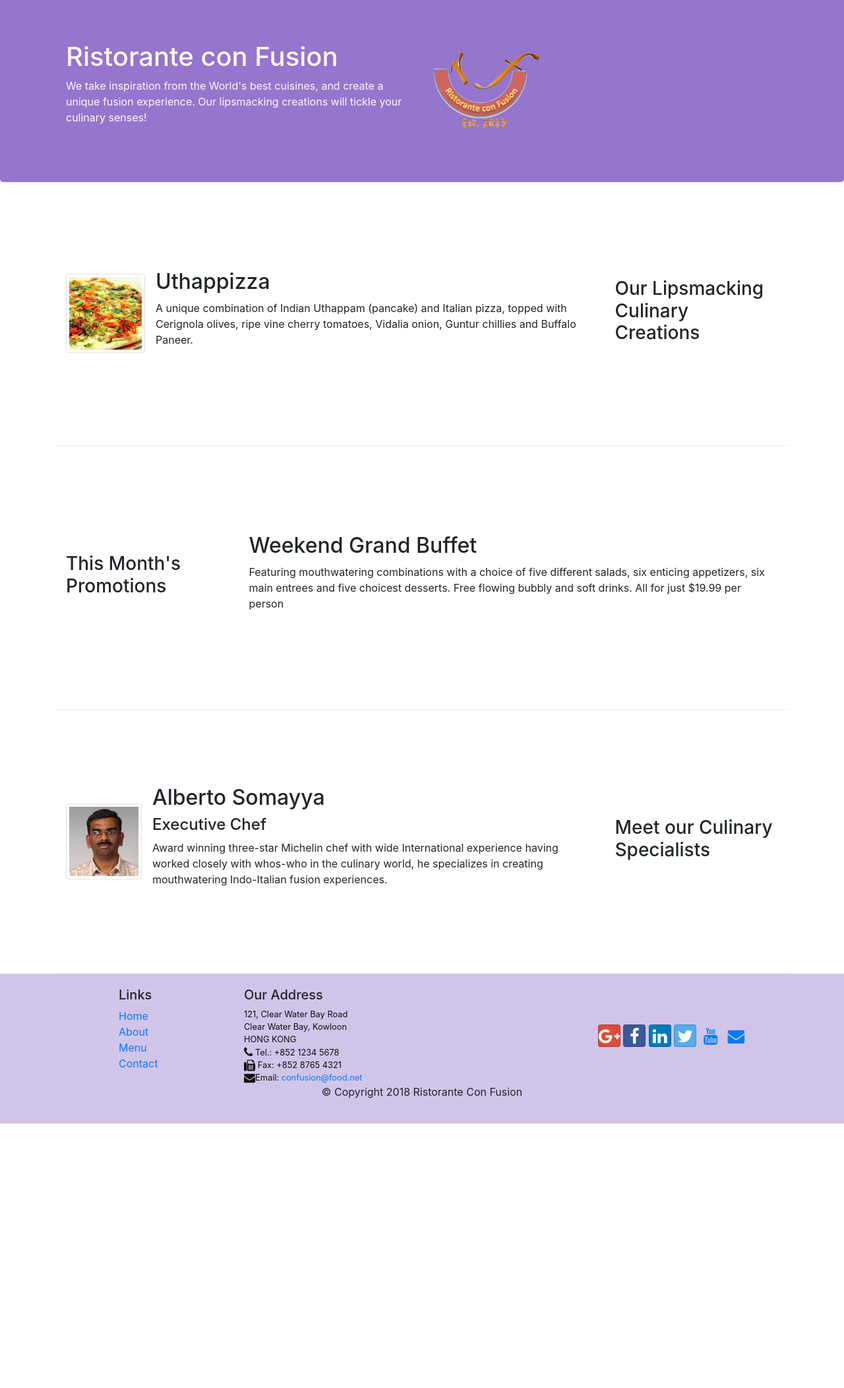
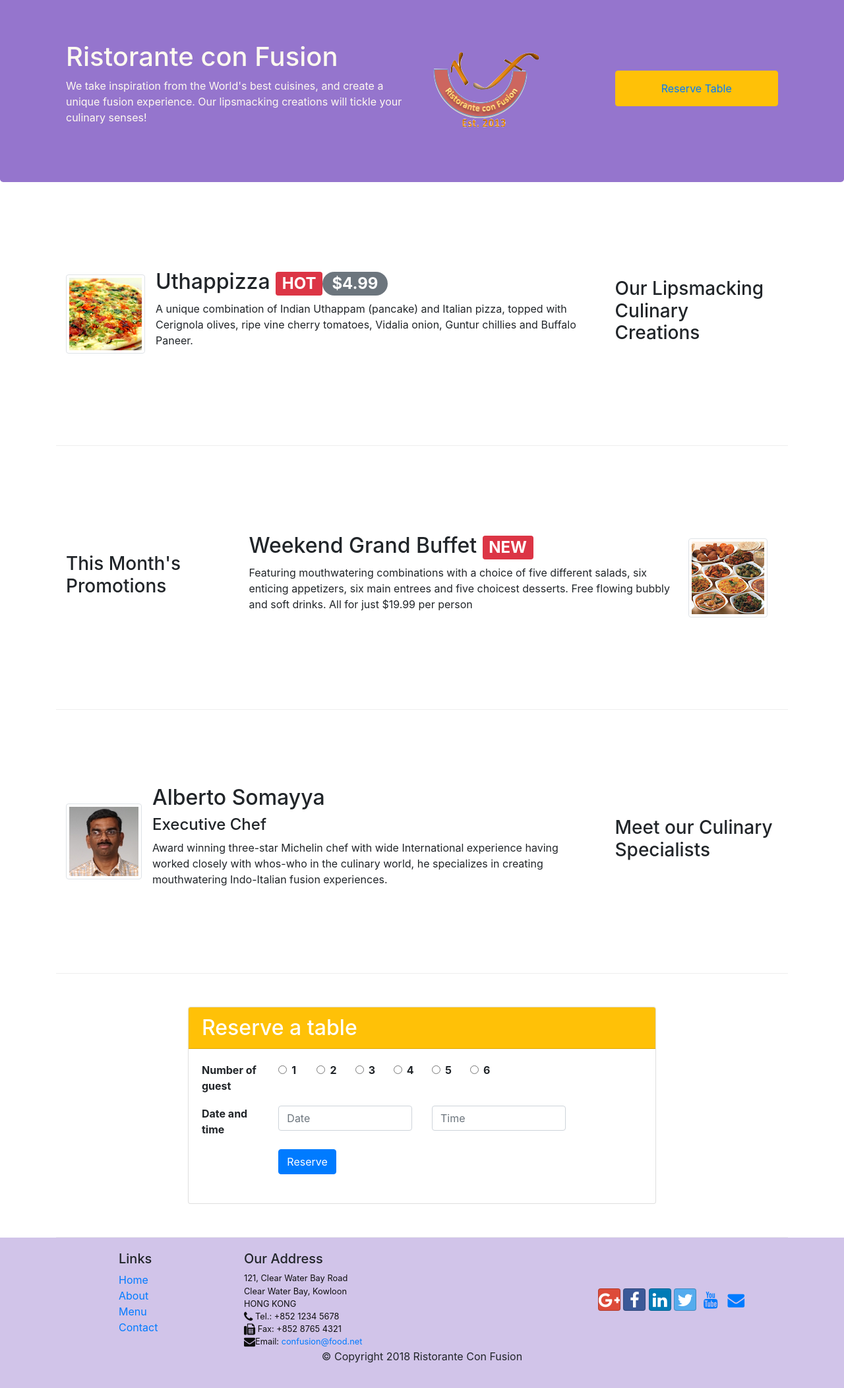
Before and after one commit to charbel-saad/charbelsaad, a PHP site: page / in a window 1280 px wide. Shown: the part 58-2162 px from the top of the page at 66% size. Before the commit the page ends 1761 px from the top, so only its background shows below. Run offline with PHP 8.4, Linux system fonts and the light colour scheme; some libraries are stand-ins or nearby versions.

Commit message:
tabs-nav

```diff
--- a/css/styles.css
+++ b/css/styles.css
@@ -38,3 +38,10 @@ body{
 .navbar-dark{
     background-color: #512DA8;
 }
+
+.tab-content {
+    border-left: 1px solid #ddd;
+    border-right: 1px solid #ddd;
+    border-bottom: 1px solid #ddd;
+    padding: 10px;
+}
--- a/index.html
+++ b/index.html
@@ -49,6 +49,10 @@
                 <div class="col-12 col-sm align-self-center">
                     <img src="img/logo.png" class="img-fluid">
                 </div>
+                <div class="col-12 col-sm align-self-center">
+
+                    <button  class="btn btn-warning btn-block"><a class="nav-link" href="#reserveTable" >Reserve Table</a> </button>
+                </div>
             </div>
         </div>
     </header>
@@ -63,7 +67,7 @@
                     <img class="d-flex mr-3 img-thumbnail align-self-center"
                             src="img/uthappizza.png" alt="Uthappizza">
                     <div class="media-body">
-                        <h2 class="mt-0">Uthappizza</h2>
+                        <h2 class="mt-0">Uthappizza <span class="badge badge-danger">HOT</span><span class="badge badge-pill badge-secondary">$4.99</span></h2>
                         <p class="d-none d-sm-block">A unique combination of Indian Uthappam (pancake) and
                             Italian pizza, topped with Cerignola olives, ripe vine
                             cherry tomatoes, Vidalia onion, Guntur chillies and
@@ -79,9 +83,19 @@
                 <h3>This Month's Promotions</h3>
             </div>
             <div class="col col-sm col-md">
-                <h2>Weekend Grand Buffet</h2>
-                <p class="d-none d-sm-block">Featuring mouthwatering combinations with a choice of five different salads, six enticing appetizers, six main entrees and five choicest desserts. Free flowing bubbly and soft drinks. All for just $19.99 per person </p>
+                <div class="media">
+                <div class="media-body">
+                <h2>Weekend Grand Buffet  <span class="badge badge-danger">NEW</span></h2>
+
+                <p class="d-none d-sm-block">Featuring mouthwatering combinations with a choice of five different salads, six enticing appetizers,
+                    six main entrees and five choicest desserts. Free flowing bubbly and soft drinks. All for just $19.99 per person </p>
+                </div>
+                <img class="d-flex mr-3 img-thumbnail align-self-center"
+                src="img/buffet.png" alt="buffet">
+                </div>
+
             </div>
+
         </div>
 
         <div class="row row-content align-items-center">
@@ -104,6 +118,99 @@
                 </div>
             </div>
         </div>
+<div id="reserveTable"></div>
+        <div class="row row-content align-items-center">
+            <div class="col-12 col-sm-2">
+
+            </div>
+            <div class="col-12 col-sm-8">
+                <div class="card">
+                    <h2 class="card-header bg-warning text-white">Reserve a table</h2>
+                    <div class="card-body">
+                        <dl class="row">
+                            <dt class="col-sm-2 ">Number of guest</dt>
+                            <dd class="col-1">
+                                <div class="form-check">
+                                    <input type="radio" class="form-check-input" name="approve" id="approve" value="">
+                                    <label class="form-check-label" for="approve">
+                                        <strong>1</strong>
+                                    </label>
+                                </div>
+                            </dd>
+                            <dd class="col-1">
+                                <div class="form-check">
+                                    <input type="radio" class="form-check-input" name="approve" id="approve" value="">
+                                    <label class="form-check-label" for="approve">
+                                        <strong>2</strong>
+                                    </label>
+                                </div>
+                            </dd>
+                            <dd class="col-1">
+                                <div class="form-check">
+                                    <input type="radio" class="form-check-input" name="approve" id="approve" value="">
+                                    <label class="form-check-label" for="approve">
+                                        <strong>3</strong>
+                                    </label>
+                                </div>
+                            </dd>
+                            <dd class="col-1">
+                                <div class="form-check">
+                                    <input type="radio" class="form-check-input" name="approve" id="approve" value="">
+                                    <label class="form-check-label" for="approve">
+                                        <strong>4</strong>
+                                    </label>
+                                </div>
+                            </dd>
+                            <dd class="col-1">
+                                <div class="form-check">
+                                    <input type="radio" class="form-check-input" name="approve" id="approve" value="">
+                                    <label class="form-check-label" for="approve">
+                                        <strong>5</strong>
+                                    </label>
+                                </div>
+                            </dd>
+                            <dd class="col-1">
+                                <div class="form-check">
+                                    <input type="radio" class="form-check-input" name="approve" id="approve" value="">
+                                    <label class="form-check-label" for="approve">
+                                        <strong>6</strong>
+                                    </label>
+                                </div>
+                            </dd>
+                            <dt class="col-6"> </dt>
+                            <dd class="col-6"></dd>
+                            <dt class="col-6"> </dt>
+                            <dd class="col-6"></dd>
+                            <dt class="col-sm-2">Date and time</dt>
+                            <dd class="col-5 col-md-4">
+                                <input type="tel" class="form-control" id="date" name="date" placeholder="Date">
+                            </dd>
+                            <dd class="col-5 col-md-4">
+                                <input type="tel" class="form-control" id="time" name="time" placeholder="Time">
+                            </dd>
+                            <dd class="col-1"></dd>
+                            <dt class="col-6"> </dt>
+                            <dd class="col-6"></dd>
+                            <dt class="col-6"> </dt>
+                            <dd class="col-6"></dd>
+                            <dt class="col-2"></dt>
+                            <dd class="col-5">
+                                <a role="button" class="btn btn-primary" href="">Reserve</a>
+
+                            </dd>
+
+
+                        </dl>
+                    </div>
+                </div>
+            </div>
+            <div class="col-12 col-sm-2">
+
+            </div>
+
+        </div>
+
+
     </div>
 
     <footer class="footer">
```
Also changed, not shown: aboutus.html (+43 -1 lines).
